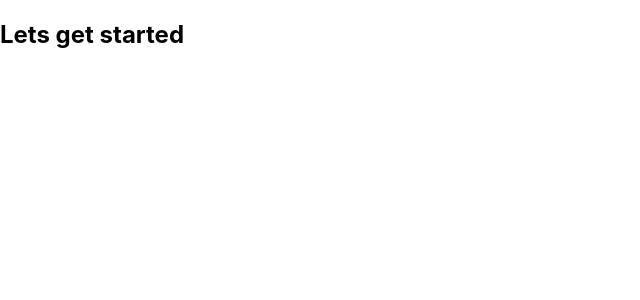
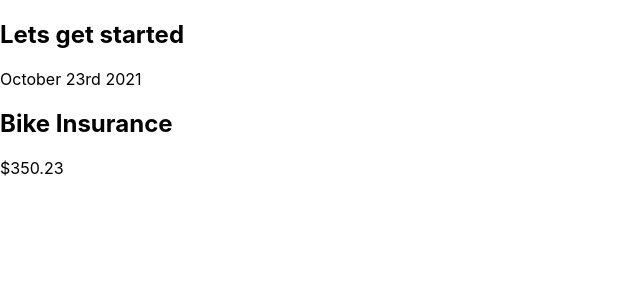
Before and after one commit to yaswanth23/react-complete-guide, a React (Create React App) app: page / in a window 1280 px wide. Shown: the top 300 px of the page, without its empty margins (0-640 px from the left). Built offline with nearby package versions, Linux system fonts and the light colour scheme.

Commit message:
adding components

```diff
--- a/src/App.js
+++ b/src/App.js
@@ -1,8 +1,11 @@
-import React from 'react';
+import React from "react";
+import ExpeseItem from "./components/ExpenseItem";
+
 function App() {
   return (
     <div>
       <h2>Lets get started</h2>
+      <ExpeseItem />
     </div>
   );
 }
--- /dev/null
+++ b/src/components/ExpenseItem.js
@@ -0,0 +1,14 @@
+import React from "react";
+
+function ExpeseItem() {
+  return (
+    <div>
+      <div>October 23rd 2021</div>
+      <div>
+        <h2>Bike Insurance</h2>
+        <div>$350.23</div>
+      </div>
+    </div>
+  );
+}
+export default ExpeseItem;
```
